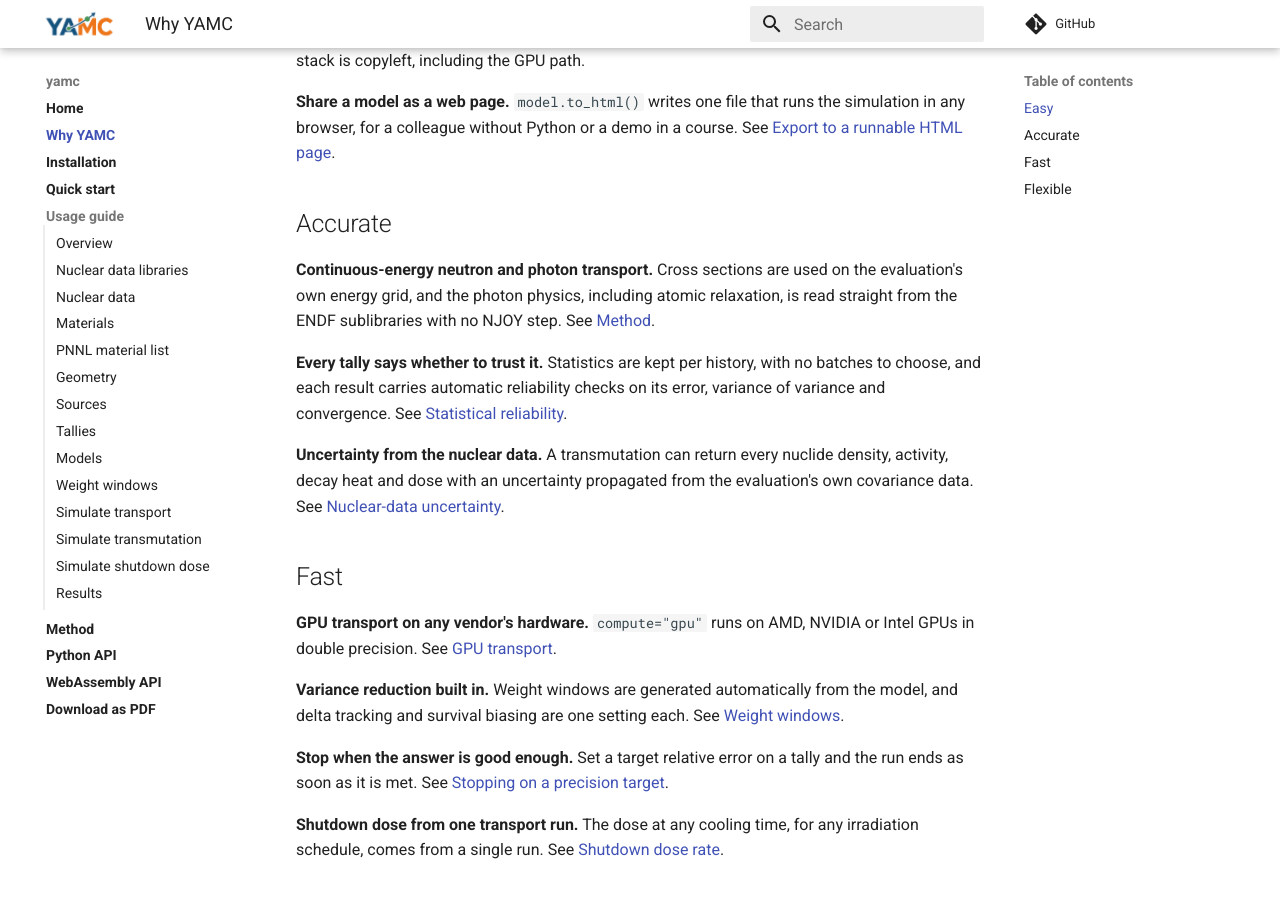
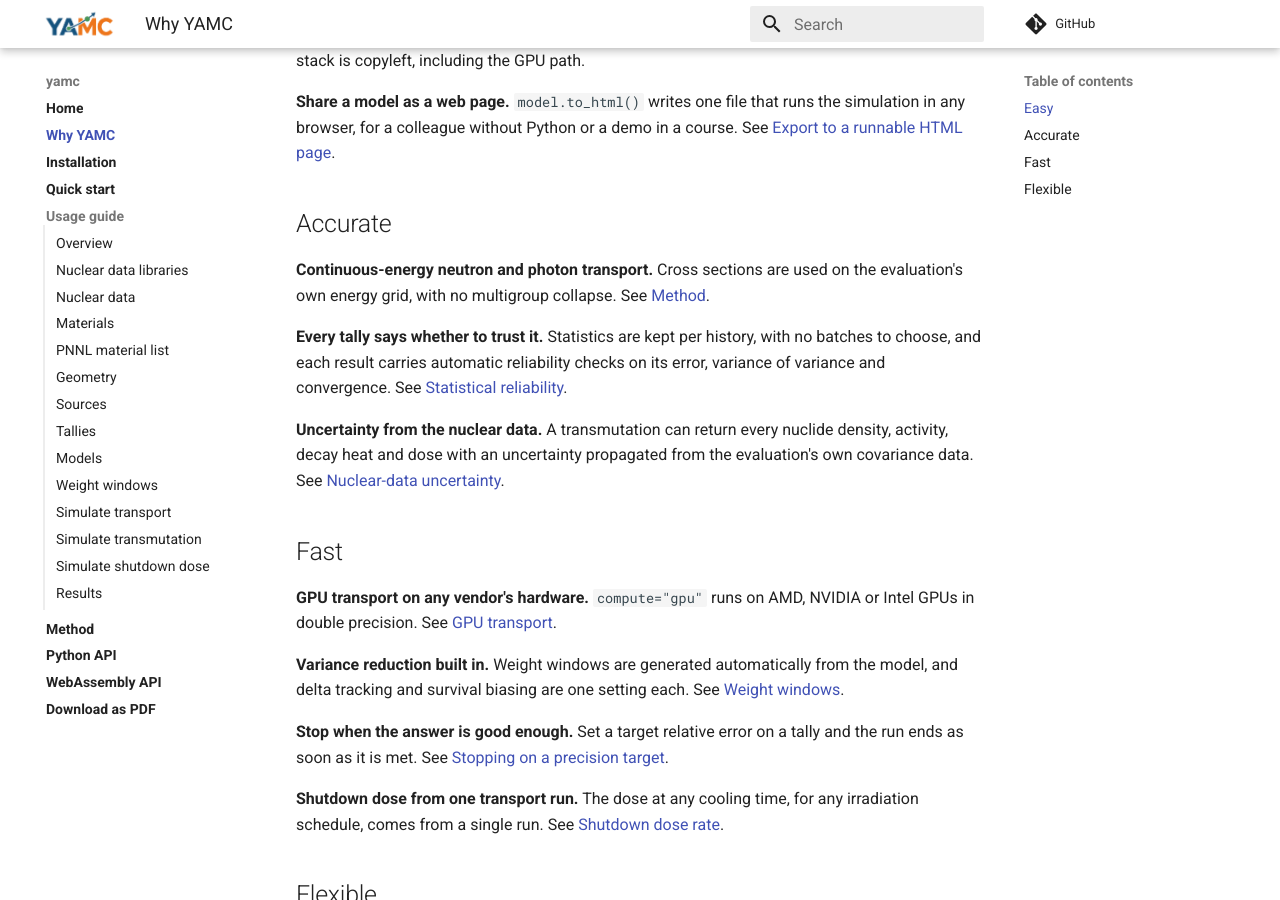
Before and after one commit to fusion-neutronics/yamc, an MkDocs documentation site: the page built from docs/why_yamc.md, in a window 1280 px wide and 900 px high, scrolled down 527 px. Built offline with MkDocs 1.6.1 and Material for MkDocs 9.7.7, drawn with Linux system fonts in a browser that asks for light colours; comment, search, counter and statistics services are not loaded.

Commit message:
Drop the photon data detail from Why YAMC

```diff
--- a/docs/why_yamc.md
+++ b/docs/why_yamc.md
@@ -30,8 +30,7 @@ course. See
 ## Accurate
 
 **Continuous-energy neutron and photon transport.** Cross sections are used on
-the evaluation's own energy grid, and the photon physics, including atomic
-relaxation, is read straight from the ENDF sublibraries with no NJOY step. See
+the evaluation's own energy grid, with no multigroup collapse. See
 [Method](method.md).
 
 **Every tally says whether to trust it.** Statistics are kept per history, with
```
